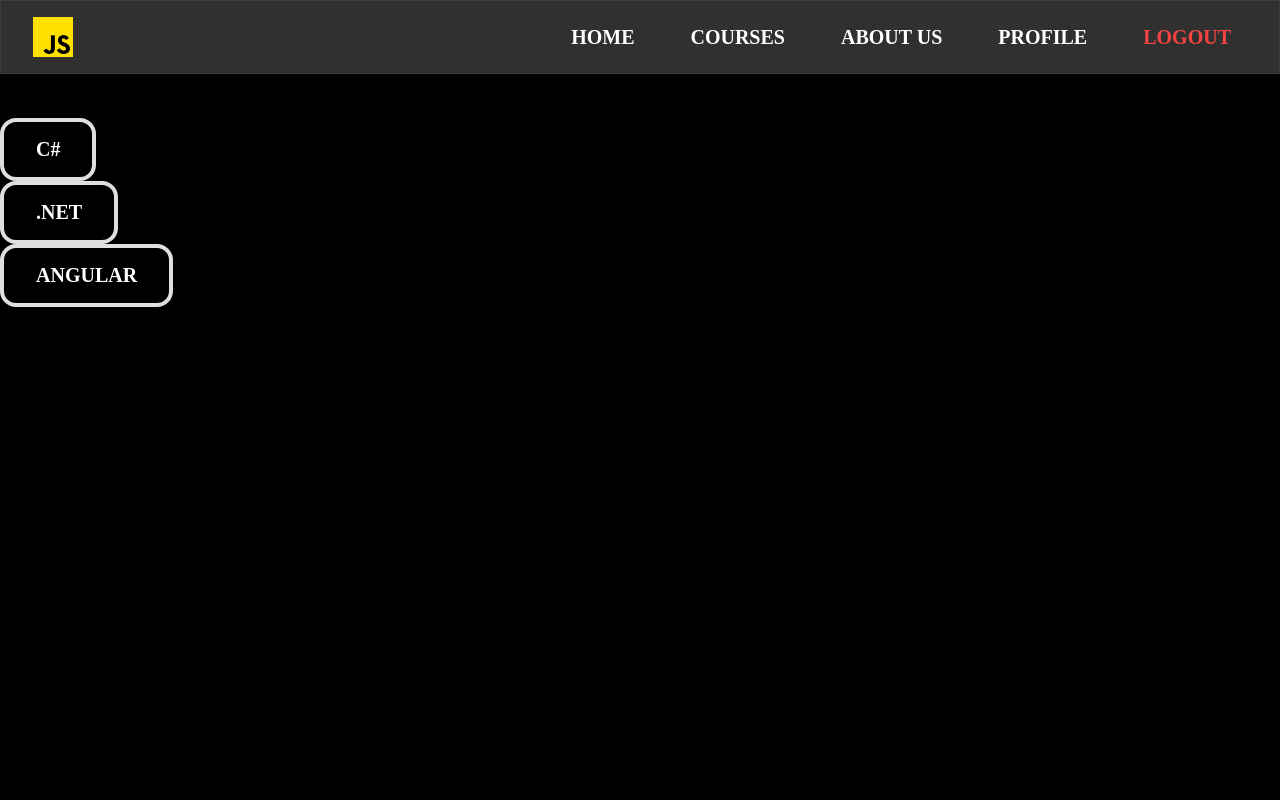
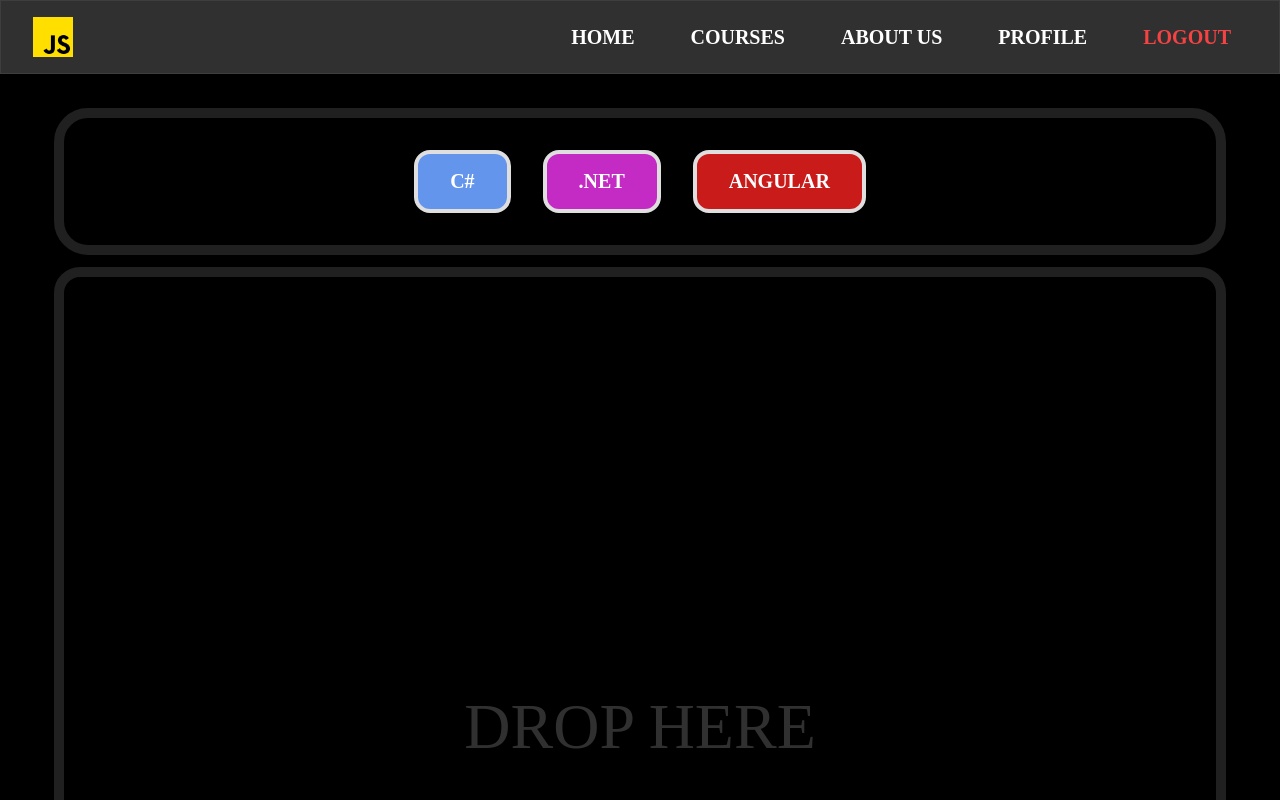
Before and after one commit to PouryaSoleimani/OOP, a plain HTML site: page index.html in a window 1280 px wide. Shown: the top 800 px of the page. Drawn offline with nearby package versions, Linux system fonts and the light colour scheme.

Commit message:
DRAG AND DROP

```diff
--- a/index.html
+++ b/index.html
@@ -225,10 +225,10 @@
 
     <!-- <button class="goUpBtn">GO UP</button> -->
     <!--//^ DRAG AND DROP  -->
-    <div class="draggables__wrapper">
-      <div class="draggable blue">C#</div>
-      <div class="draggable purple">.NET</div>
-      <div class="draggable red">ANGULAR</div>
+    <div class="draggables">
+      <div draggable="true" class="draggable blue">C#</div>
+      <div draggable="true" class="draggable purple">.NET</div>
+      <div draggable="true" class="draggable red">ANGULAR</div>
     </div>
 
     <div class="dropBox"></div>
--- a/style.css
+++ b/style.css
@@ -364,12 +364,19 @@ select {
   }
 }
 
-//^ DRAG AND DROP ============================================================================================
-.draggables__wrapper {
+/*//^ DRAG AND DROP ============================================================================================*/
+
+.draggables {
+  padding: 32px;
   display: flex;
   align-items: center;
   justify-content: center;
   gap: 32px;
+  outline: 10px solid #ffffff20;
+  width: 90%;
+  margin: auto;
+  border-radius: 24px;
+  height: auto;
 }
 
 .draggable {
@@ -379,7 +386,42 @@ select {
   width: fit-content;
   padding: 16px 32px;
   border-radius: 16px;
+
+  &.blue {
+    background-color: cornflowerblue;
+  }
+
+  &.purple {
+    background-color: rgb(196, 42, 196);
+  }
+
+  &.red {
+    background-color: rgb(202, 27, 27);
+  }
 }
+
+.dropBox {
+  width: 90%;
+  margin: 32px auto;
+  outline: 10px solid #ffffff20;
+  height: 900px;
+  border-radius: 16px;
+  position: relative;
+  &::before {
+    content: "DROP HERE";
+    position: absolute;
+    inset: 0;
+    width: 100%;
+    height: 100%;
+    display: flex;
+    align-items: center;
+    justify-content: center;
+    z-index: -1;
+    font-size: 64px;
+    color: #ffffff30;
+  }
+}
+
 /*//^ RESPONSIVE ============================================================================================ */
 @media (max-width: 768px) {
   .query__box {
```
